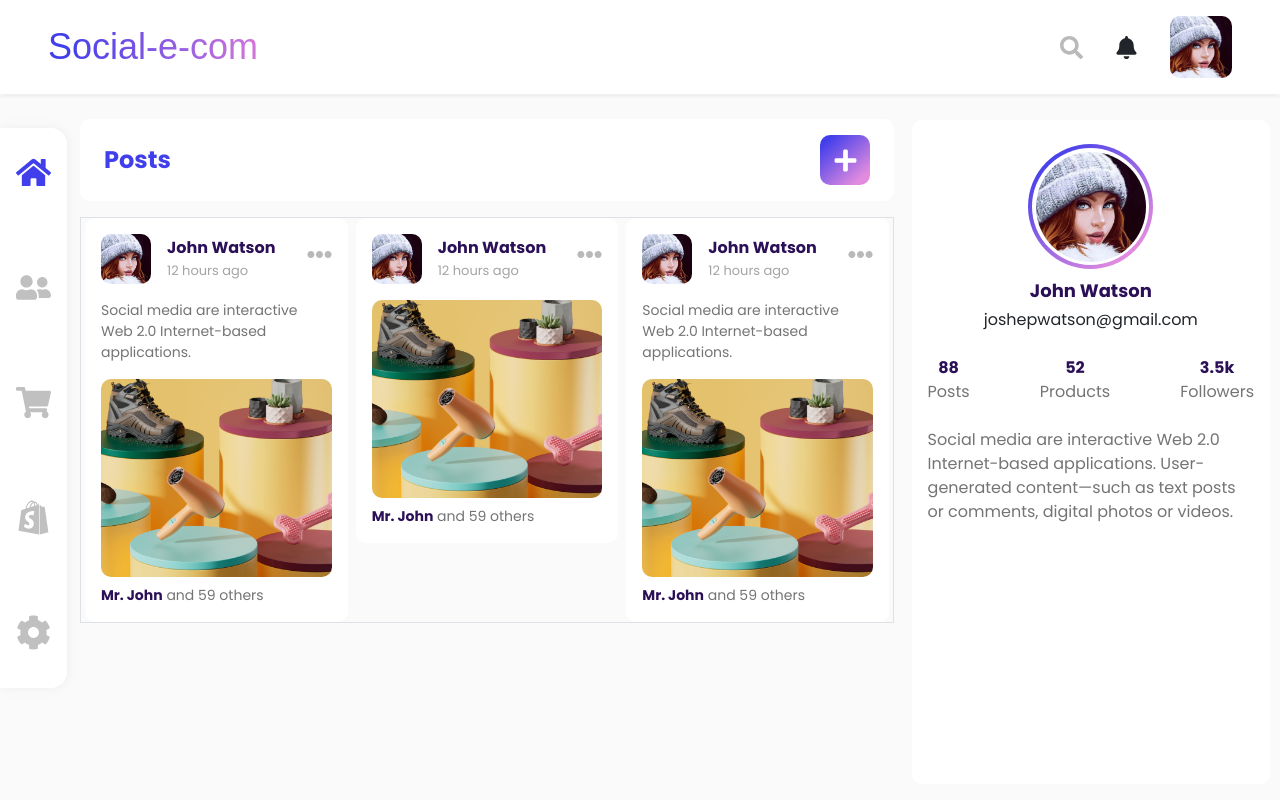
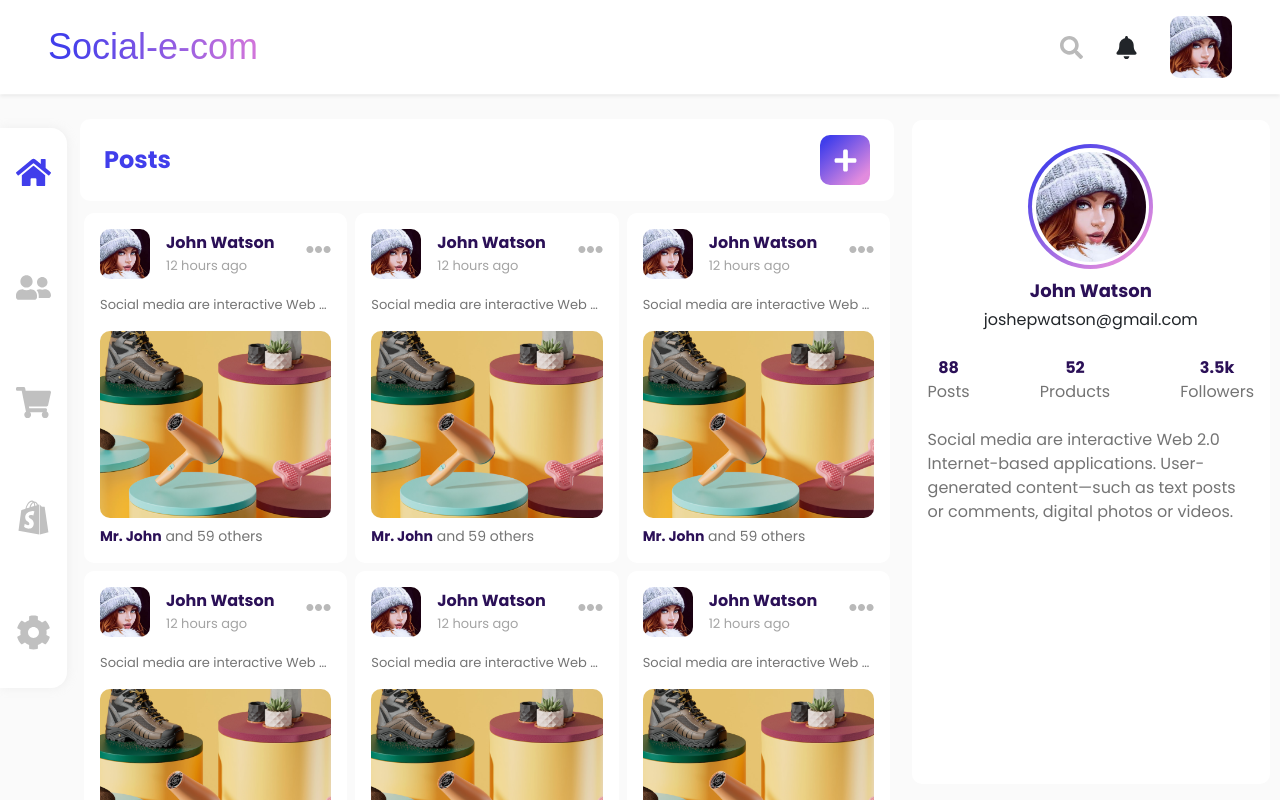
Before and after one commit to supratim50/social-e-com-client, a Next.js app: page /profile in a window 1280 px wide. Shown: the top 800 px of the page. Built offline with nearby package versions, Linux system fonts and the light colour scheme; a web font is replaced by a local one.

Commit message:
add images in post small card

```diff
--- a/components/Cards/SmallCards/SmallCard.js
+++ b/components/Cards/SmallCards/SmallCard.js
@@ -1,9 +1,9 @@
-import profile from "../../../pages/profile";
 import Profile from "../../Profile/Profile";
+import PostImageTwo from "../../Images/PostImages/PostImageTwo";
 
 const SmallCard = ({ name, date, profileImage, images, caption }) => {
   return (
-    <div className="card_body p-3 bg-white rounded-md">
+    <div className="card_body p-3 bg-white rounded-md d-flex flex-column justify-content-between">
       <Profile
         profileImage={profileImage && profileImage}
         name={name && name}
@@ -11,10 +11,14 @@ const SmallCard = ({ name, date, profileImage, images, caption }) => {
         small
       />
       {caption ? (
-        <p className="paragraph-sm paragraph-text mt-3">{caption}</p>
+        <div className="mt-3">
+          <p className="paragraph-xs paragraph-text text-truncate mb-0">
+            {caption}
+          </p>
+        </div>
       ) : null}
 
-      <div className="image-box overflow-hidden rounded-md w-100 mt-3">
+      <div className="image-box overflow-hidden rounded-md w-100 mt-3 flex-fill">
         <img src={images && images} className="image w-100 h-100" />
       </div>
       <p className="paragraph-sm paragraph-text mb-0 mt-2">
@@ -22,6 +26,10 @@ const SmallCard = ({ name, date, profileImage, images, caption }) => {
         &nbsp;and 59 others
       </p>
       <style jsx>{`
+        .card_body {
+          height: 350px;
+        }
+
         .image-box {
           height: 198px;
         }
--- a/pages/profile.js
+++ b/pages/profile.js
@@ -27,8 +27,8 @@ const profile = () => {
             <SquareButton />
           </div>
           {/* posts section */}
-          <div className="w-100 mt-3 border row mx-auto">
-            <div className="col-4 px-1">
+          <div className="w-100 mt-1 row mx-auto">
+            <div className="col-4 px-1 mt-2">
               <SmallCard
                 name="John Watson"
                 date="12 hours ago"
@@ -37,15 +37,52 @@ const profile = () => {
                 caption="Social media are interactive Web 2.0 Internet-based applications."
               />
             </div>
-            <div className="col-4 px-1">
+            <div className="col-4 px-1 mt-2">
               <SmallCard
                 name="John Watson"
                 date="12 hours ago"
                 profileImage="/assets/images/profile.jpg"
                 images="/assets/images/productOne.png"
+                caption="Social media are interactive Web 2.0 Internet-based applications."
               />
             </div>
-            <div className="col-4 px-1">
+            <div className="col-4 px-1 mt-2">
+              <SmallCard
+                name="John Watson"
+                date="12 hours ago"
+                profileImage="/assets/images/profile.jpg"
+                images="/assets/images/productOne.png"
+                caption="Social media are interactive Web 2.0 Internet-based applications."
+              />
+            </div>
+            <div className="col-4 px-1 mt-2">
+              <SmallCard
+                name="John Watson"
+                date="12 hours ago"
+                profileImage="/assets/images/profile.jpg"
+                images="/assets/images/productOne.png"
+                caption="Social media are interactive Web 2.0 Internet-based applications."
+              />
+            </div>
+            <div className="col-4 px-1 mt-2">
+              <SmallCard
+                name="John Watson"
+                date="12 hours ago"
+                profileImage="/assets/images/profile.jpg"
+                images="/assets/images/productOne.png"
+                caption="Social media are interactive Web 2.0 Internet-based applications."
+              />
+            </div>
+            <div className="col-4 px-1 mt-2">
+              <SmallCard
+                name="John Watson"
+                date="12 hours ago"
+                profileImage="/assets/images/profile.jpg"
+                images="/assets/images/productOne.png"
+                caption="Social media are interactive Web 2.0 Internet-based applications."
+              />
+            </div>
+            <div className="col-4 px-1 mt-2">
               <SmallCard
                 name="John Watson"
                 date="12 hours ago"
@@ -95,7 +132,6 @@ const profile = () => {
 
       <style jsx>{`
         section {
-          height: 100vh;
           margin-top: 95px;
           background-color: #fafafa;
         }
```
Also changed, not shown: components/Images/PostImages/PostImageTwo.js (+10 -6 lines).
